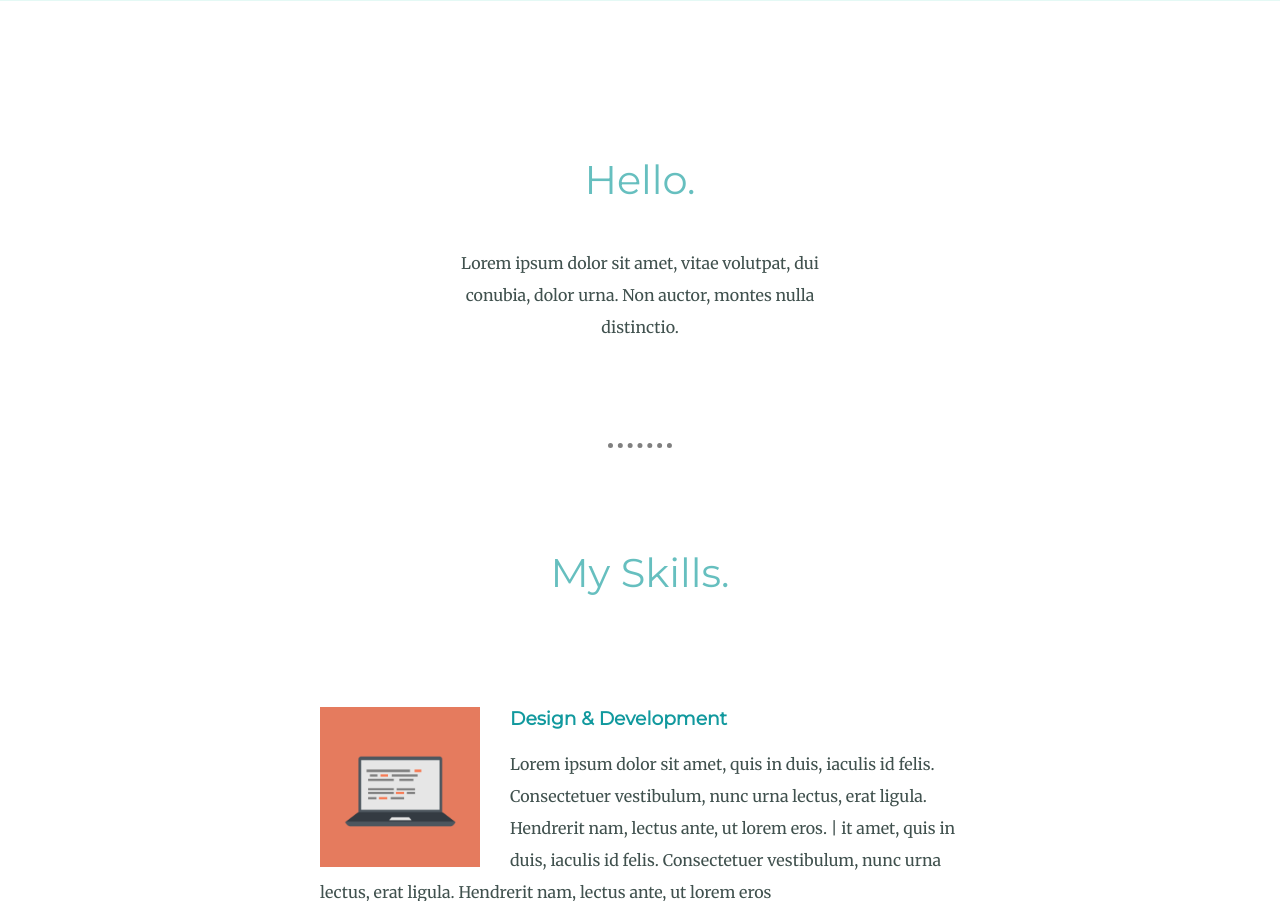
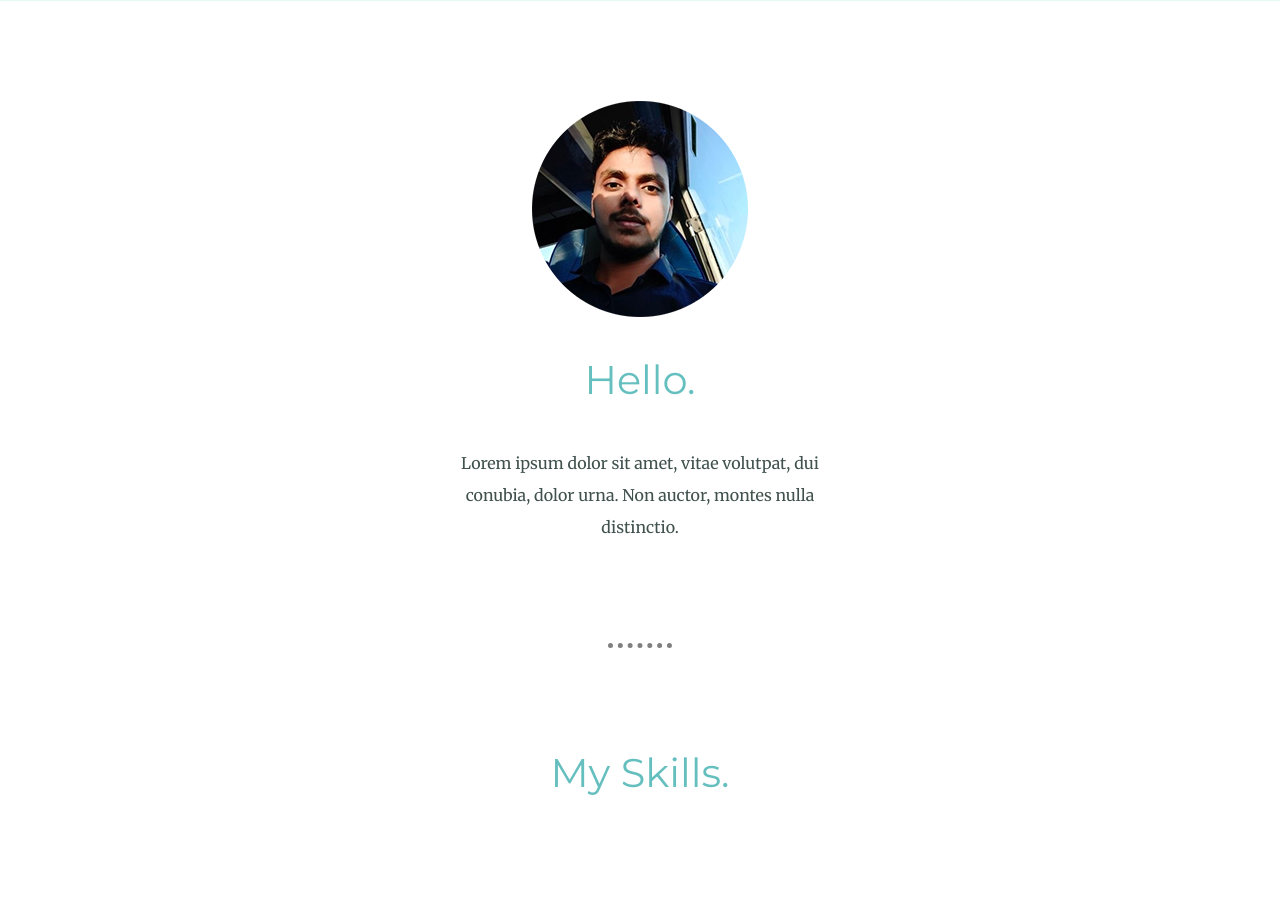
Before and after one commit to rabbanimdrb/cv-2, a plain HTML site: page index.html in a window 1280 px wide. Shown: the part 807-1708 px from the top of the page. Drawn offline with Linux system fonts and the light colour scheme.

Commit message:
Update index.html

```diff
--- a/index.html
+++ b/index.html
@@ -17,7 +17,7 @@
     </div>
     <div class="middle-container">
         <div class="profile">
-          <img src=""images/rabbani-modified.png"" alt="">
+          <img src="images/rabbani-modified.png" alt="">
           <h2>Hello.</h2>
           <p class="intro">Lorem ipsum dolor sit amet, vitae volutpat, dui conubia, dolor urna. Non auctor, montes nulla distinctio.</p>
         </div>
```
